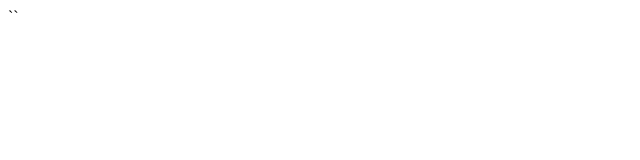
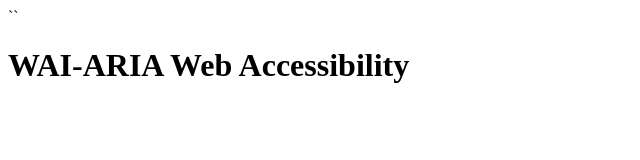
Before and after one commit to ck-js/Accessibility, a plain HTML site: page index.html in a window 1280 px wide. Shown: the whole page, without its empty margins (0-640 px from the left). Drawn offline with Linux system fonts and the light colour scheme.

Commit message:
new title and header

```diff
--- a/index.html
+++ b/index.html
@@ -1,13 +1,15 @@
 <!doctype html>
 
-<html>
+<html lang="en">
     <head>
         <title>
-
+Web Accessibility
         </title>
     </head>
     <body>
-``
+``<header>
+    <h1>WAI-ARIA Web Accessibility</h1>
+</header>
 
 
 
```
